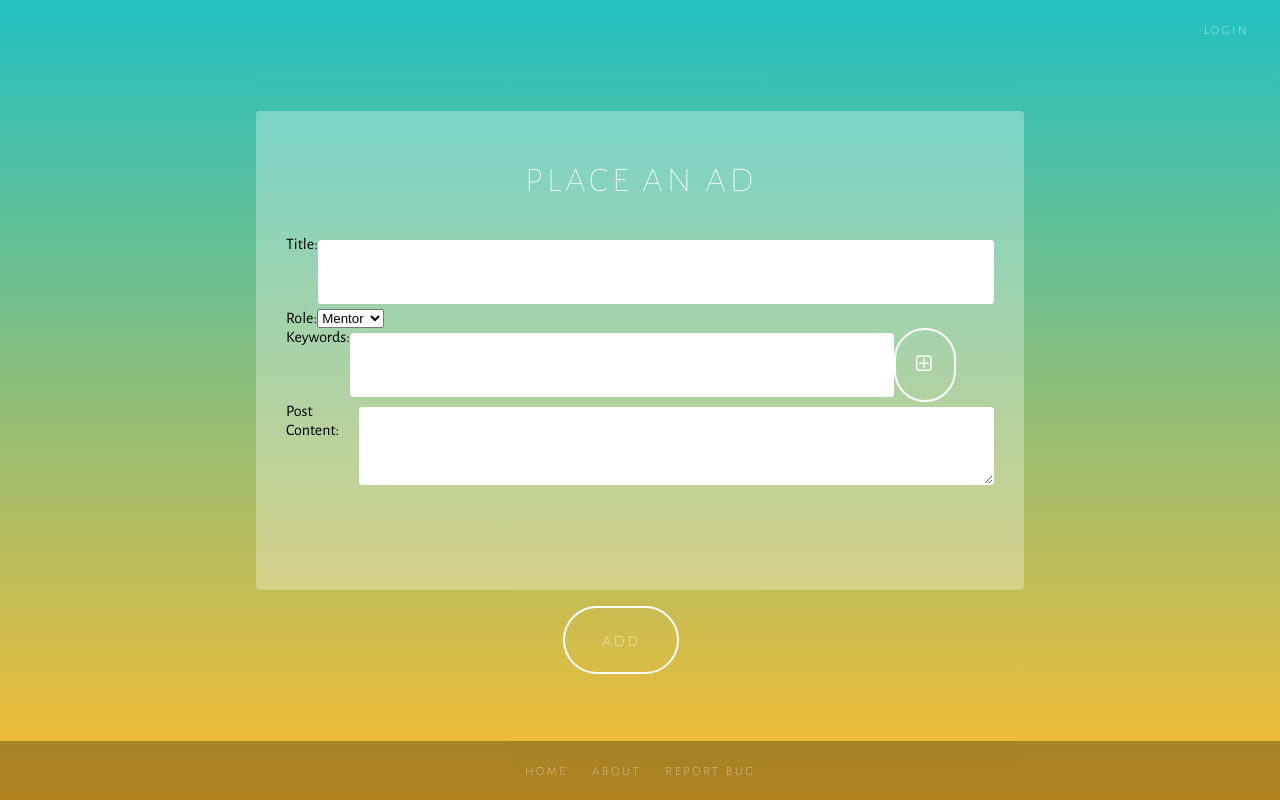
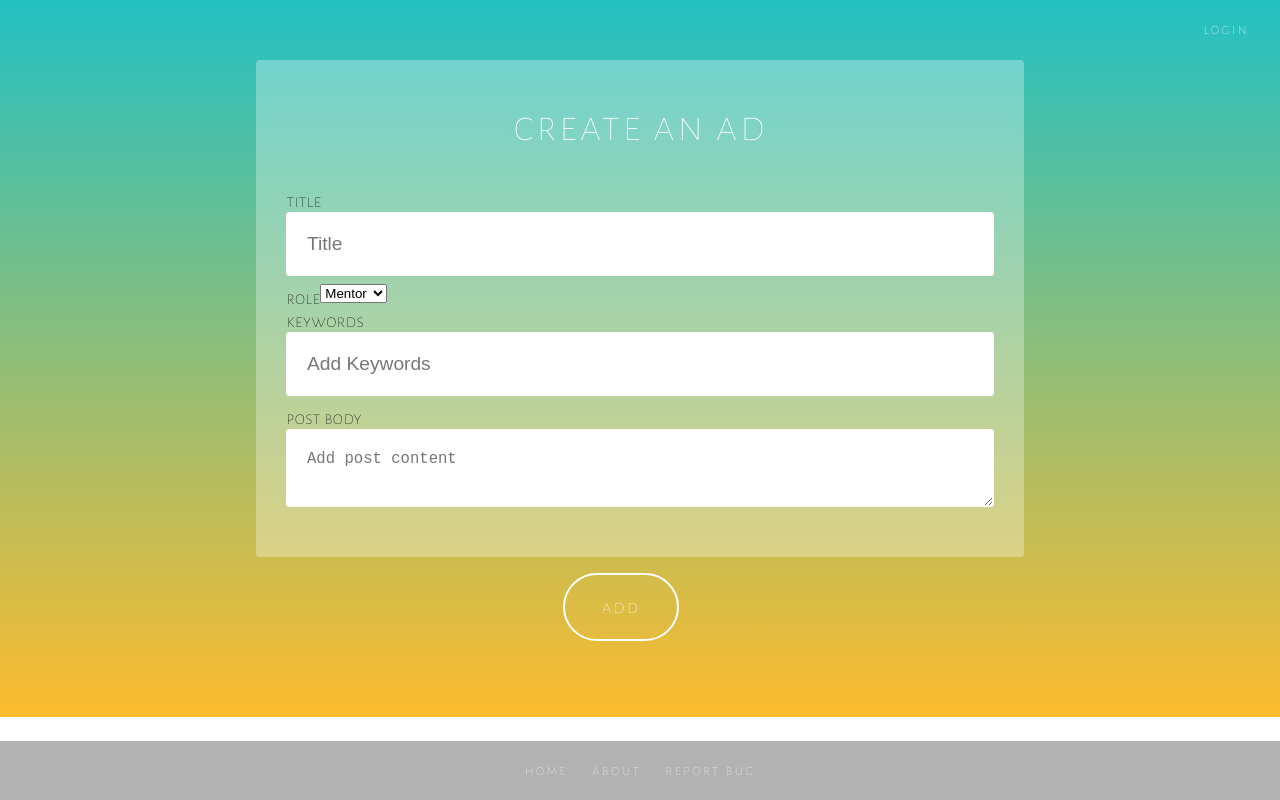
Before and after one commit to ursa-majors/co-ment, a React app in the folder client/: page /addpost in a window 1280 px wide. Built offline with nearby package versions, Linux system fonts and the light colour scheme.

Commit message:
Modified Styling to mirror profile

```diff
--- a/client/src/containers/AddPost.jsx
+++ b/client/src/containers/AddPost.jsx
@@ -14,8 +14,17 @@ class AddPost extends React.Component {
       keywords: [],
       keyword: '',
       role: 'mentor',
-      body: '',
+      content: '',
+      hideErr: 'form__hidden',
+      errMsg: '',
     };
+  }
+
+  handleKeyPressAdd(e) {
+    if (e.charCode === 44 || e.which === 44 || e.charCode === 13 || e.which === 13) {
+      e.preventDefault();
+      this.addKeyword();
+    }
   }
 
   // event handler for form inputs...sets the state value based on element id
@@ -30,8 +39,8 @@ class AddPost extends React.Component {
         this.setState({ keyword: event.target.value });
         break;
 
-      case 'body':
-        this.setState({ body: event.target.value });
+      case 'content':
+        this.setState({ content: event.target.value });
         break;
 
       case 'role':
@@ -47,7 +56,7 @@ class AddPost extends React.Component {
   // into the array that goes to the DB. Ignore dupes.
   addKeyword() {
     const newWord = this.state.keyword;
-    for (let i=0; i<this.state.keywords.length; i += 1) {
+    for (let i = 0; i < this.state.keywords.length; i += 1) {
       if (this.state.keywords[i] === newWord) {
         this.setState({ keyword: '' });
         return;
@@ -57,6 +66,13 @@ class AddPost extends React.Component {
       keyword: '',
       keywords: this.state.keywords.concat(newWord),
     });
+  }
+
+  // remove keyword with keyboard
+  handleKeyPressRemove(event) {
+    if (event.charCode === 13 || event.which === 13) {
+      this.removeKeyword(event);
+    }
   }
 
   // allow user to remove the keywords
@@ -74,13 +90,16 @@ class AddPost extends React.Component {
   validateInputs() {
     let msg = '';
     if (this.state.title === '') {
-      msg = 'Title is required. ';
+      msg = 'Title is required.  ';
     }
-    if (this.state.body === '') {
-      msg += 'Post content is required';
+    if (this.state.content === '') {
+      msg += 'Post content is required. ';
+    }
+    if (this.state.keywords.length === 0) {
+      msg += 'At least 1 keyword is requried.';
     }
     if (msg.length > 0) {
-      this.props.actions.setPostError(msg);
+      this.setState({ errMsg: msg, hideErr: '' });
       return false;
     }
     return true;
@@ -88,7 +107,7 @@ class AddPost extends React.Component {
 
   addPost() {
     // clear previous errors
-    this.props.actions.setPostError('');
+    this.setState({ errMsg: '', hideErr: 'posts__hidden' });
 
     // if user has entered a keyword, but not added it to the array, add it now
     if (this.state.keyword !== '') {
@@ -131,45 +150,82 @@ class AddPost extends React.Component {
   }
 
   render() {
+
     return (
-      <div className="container form">
+      <div className="posts">
         <div className="form__body">
-          <div className="form__header">Place an Ad</div>
+          <div className="form__header">Create an Ad</div>
           <div className="form__input-group">
-            <label className="posts__input-label" htmlFor="language">Title:
-              <input className="form__input" type="text" id="title" value={this.state.title} onChange={event => this.handleChange(event)} />
+            <label htmlFor="ghUserName" className="form__label">Title
             </label>
+            <input
+              className="form__input"
+              type="text"
+              id="title"
+              name="ghUserName"
+              value={this.state.title}
+              onChange={e => this.handleChange(e)}
+              placeholder="Title"
+            />
           </div>
           <div className="form__input-group">
-            <label className="posts__input-label" htmlFor="timezone">Role:
-              <select value={this.state.role} id="role" onChange={event => this.handleChange(event)} >
-                <option value="mentor" id="mentor">Mentor</option>
-                <option value="mentee" id="mentee">Mentee</option>
-              </select>
+            <label htmlFor="role" className="form__label">Role
             </label>
+            <select value={this.state.role} id="role" onChange={event => this.handleChange(event)} >
+              <option value="mentor" id="mentor">Mentor</option>
+              <option value="mentee" id="mentee">Mentee</option>
+            </select>
           </div>
           <div className="form__input-group">
+            <label htmlFor="keyword" className="form__label">Keywords
+            </label>
+            <input
+              className="form__input"
+              type="text"
+              id="keyword"
+              name="keyword"
+              value={this.state.keyword}
+              onChange={e => this.handleChange(e)}
+              onKeyPress={e => this.handleKeyPressAdd(e)}
+              placeholder="Add Keywords"
+            />
             {this.state.keywords.map((item) => {
-              return (<span className="h-nav__item-link" key={item}>{item}
-                <span>
-                  <i className="fa fa-times" id={item} role="button" tabIndex="0" onClick={event => this.removeKeyword(event)} />
+              return (
+                <span className="skill-value" key={item}>
+                  <span className="skill-value__icon" aria-hidden="true">
+                    <span
+                      id={item}
+                      role="button"
+                      tabIndex="0"
+                      onClick={e => this.removeKeyword(e)}
+                      onKeyPress={e => this.handleKeyPressRemove(e)}
+                    >
+                      &times;
+                    </span>
+                  </span>
+                  <span className="skill-value__label" role="option" aria-selected="true">
+                    {item}
+                    <span className="skill-aria-only">&nbsp;</span>
+                  </span>
                 </span>
-              </span>);
+              );
             })}
-            <label className="posts__input-label" htmlFor="certs">Keywords:
-              <input className="form__input" type="text" id="keyword" value={this.state.keyword} onChange={event => this.handleChange(event)} />
-              <button className="splash__button pointer" id="btn-login" onClick={() => this.addKeyword()}>
-                <i className="fa fa-plus-square-o" />
-              </button>
-            </label>
           </div>
           <div className="form__input-group">
-            <label className="posts__input-label" htmlFor="timezone">Post Content:
-              <textarea className="form__input" id="body" value={this.state.body} onChange={event => this.handleChange(event)} />
+            <label htmlFor="content" className="form__label">Post Body
             </label>
+            <textarea
+              className="form__input"
+              id="content"
+              name="content"
+              value={this.state.content}
+              onChange={e => this.handleChange(e)}
+              placeholder="Add post content"
+            />
           </div>
+
           <div className="form__input-group">
-            <div className="form__error">{this.props.posts.postErrorMsg}</div>
+            <div className={`form__error ${this.state.hideErr}`}>{this.state.errMsg}</div>
           </div>
         </div>
         <div className="form__input-group">
--- a/client/src/styles/_posts.scss
+++ b/client/src/styles/_posts.scss
@@ -1,8 +1,10 @@
 .posts {
   font-family: 'Alegreya Sans', sans-serif;
-  padding-top: 50px;
   flex-direction: column;
-  color: white;
+  padding: 60px 0;
+  background: #22c1c3;
+  background: -webkit-linear-gradient(to bottom, #22c1c3, #fdbb2d);
+  background: linear-gradient(to bottom, #22c1c3, #fdbb2d);
 
   &__header {
     color: white;
@@ -16,8 +18,11 @@
       font-size: 45px;
     }
   }
-  &__input-label{
+  &__input-label {
     display: flex;
+  }
+  &__hidden {
+    display: none;
   }
 }
 .row{
--- a/client/src/styles/_registration.scss
+++ b/client/src/styles/_registration.scss
@@ -92,12 +92,12 @@
   justify-content: center;
   flex-wrap: wrap;
 
-  @include for-tablet-portrait-up{
-    flex-wrap: nowrap;
+    @include for-tablet-portrait-up{
+      flex-wrap: nowrap;
+    }
   }
-}
 
-&__button {
+  &__button {
     color: white;
     font-family: 'Alegreya Sans SC', sans-serif;
     text-transform: lowercase;
@@ -124,6 +124,11 @@
       transition: all 300ms ease-in-out;
     }
   }
+
+  &__hidden {
+    display: none;
+  }
+
 }
 
 ::-webkit-input-placeholder {
```
